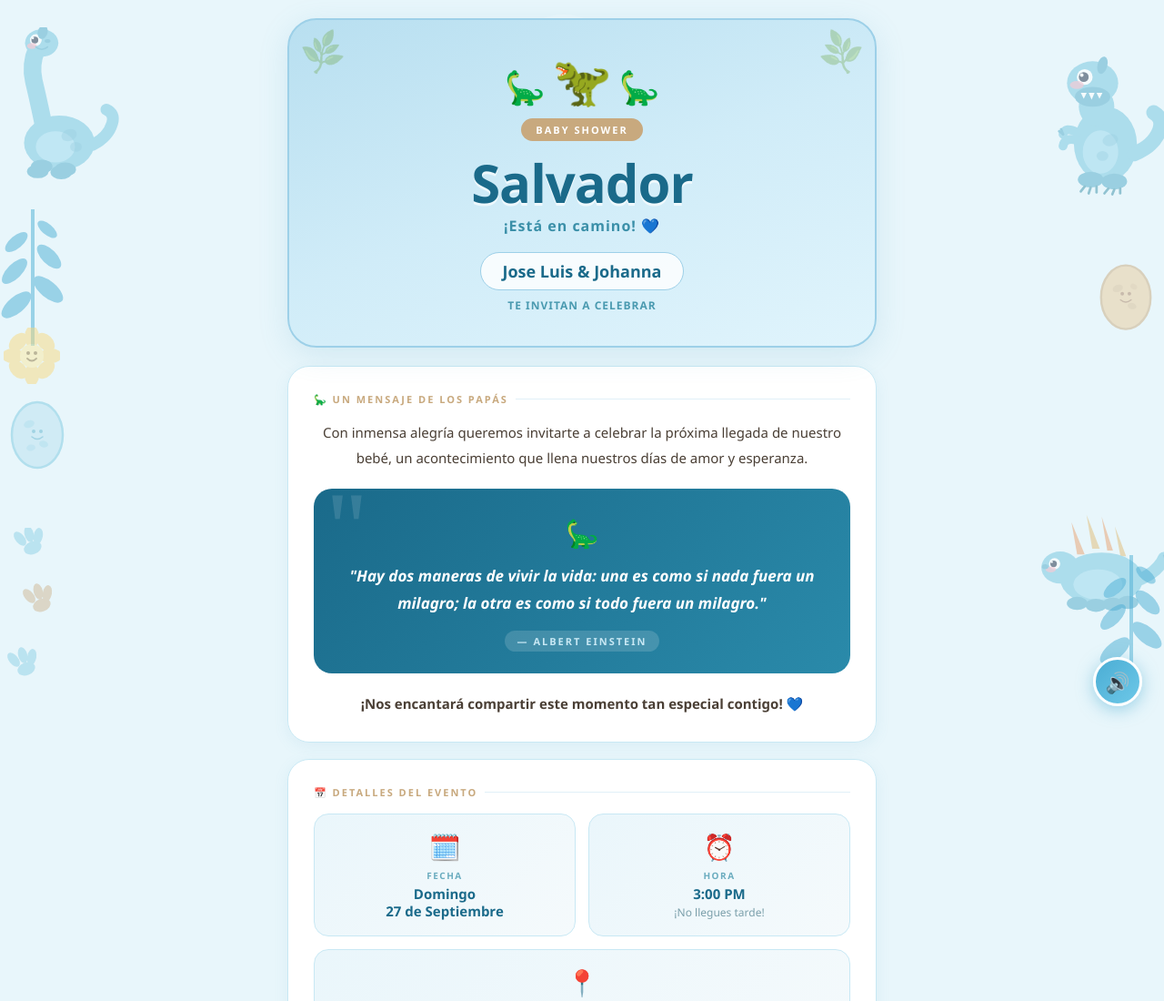
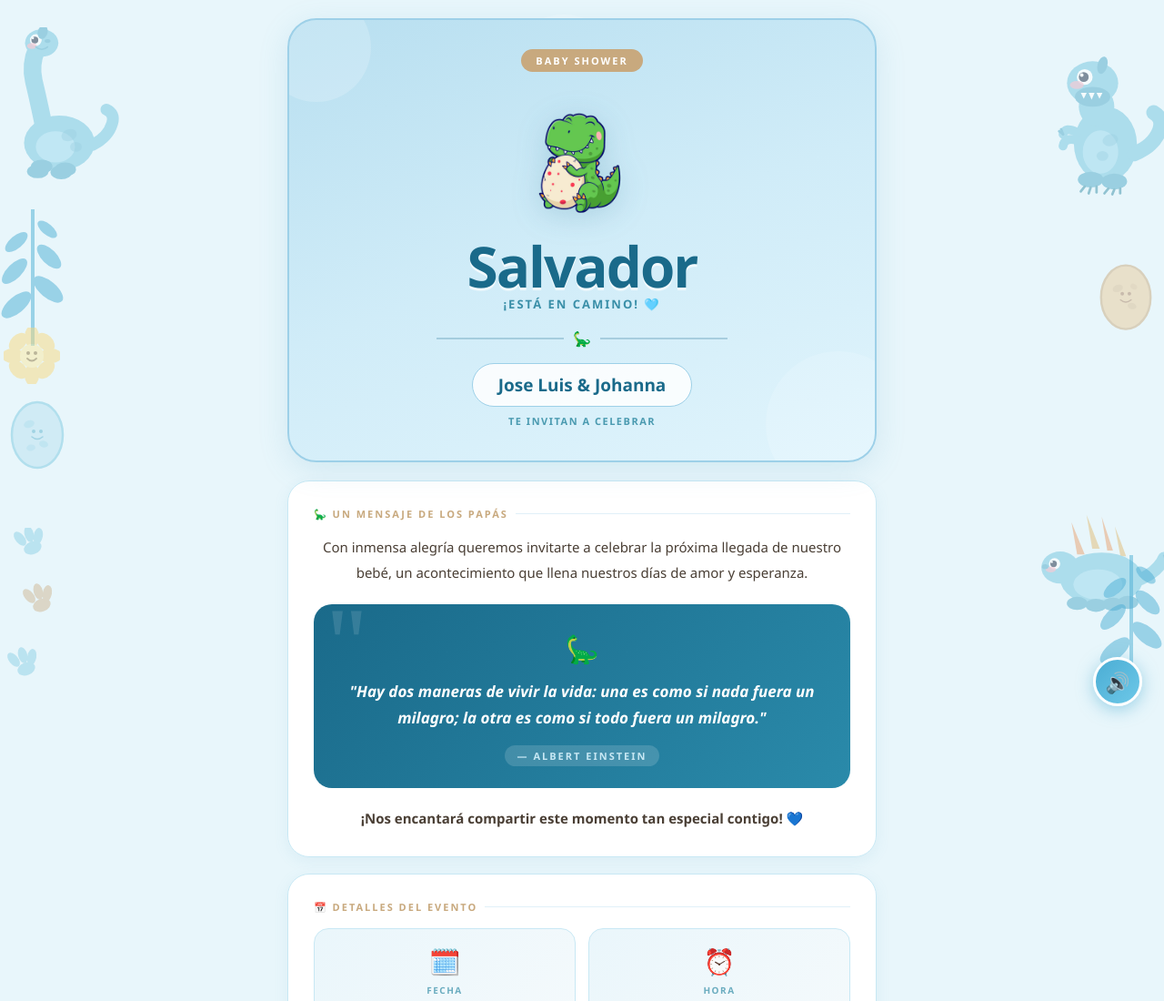
Before and after one commit to Strategicbuyer/baby-shower-salvador, a website: page index.html in a window 1280 px wide. Shown: the top 1100 px of the page at 91% size. Drawn offline with Linux system fonts and the light colour scheme; no server answers.

Commit message:
Add files via upload

```diff
--- a/index.html
+++ b/index.html
@@ -54,58 +54,94 @@
     .hero {
       background: linear-gradient(160deg, #b8dff0 0%, #d0ecf8 50%, #e0f4fc 100%);
       border-radius: 32px;
-      padding: 40px 32px 36px;
+      padding: 32px 28px 36px;
       text-align: center;
       border: 2px solid #9dd0e8;
       margin-bottom: 20px;
       box-shadow: 0 8px 32px rgba(100,170,200,0.18);
       position: relative; overflow: hidden;
     }
+
+    /* burbujas decorativas en esquinas del hero */
     .hero::before {
-      content: '🌿'; position: absolute;
-      top: 10px; left: 14px;
-      font-size: 36px; opacity: 0.28;
-      transform: rotate(-20deg);
+      content: '';
+      position: absolute;
+      top: -30px; left: -30px;
+      width: 120px; height: 120px;
+      border-radius: 50%;
+      background: rgba(255,255,255,0.18);
     }
     .hero::after {
-      content: '🌿'; position: absolute;
-      top: 10px; right: 14px;
-      font-size: 36px; opacity: 0.28;
-      transform: rotate(20deg) scaleX(-1);
+      content: '';
+      position: absolute;
+      bottom: -40px; right: -40px;
+      width: 160px; height: 160px;
+      border-radius: 50%;
+      background: rgba(255,255,255,0.14);
     }
 
-    .dino-row {
-      display: flex; justify-content: center;
-      align-items: flex-end; gap: 8px;
-      margin-bottom: 16px; font-size: 52px; line-height: 1;
+    /* fila superior: badge centrado */
+    .hero-badge-row {
+      margin-bottom: 12px;
+      position: relative; z-index: 1;
     }
-    .dino-small { font-size: 36px; }
+
+    /* imagen del dino */
+    .hero-dino-img {
+      display: block;
+      width: 160px;
+      height: 160px;
+      object-fit: contain;
+      margin: 0 auto 10px;
+      filter: drop-shadow(0 6px 16px rgba(26,106,138,0.18));
+      position: relative; z-index: 1;
+    }
 
     .badge {
       display: inline-block;
       background: #c8a97e; color: #fff;
       font-size: 11px; font-weight: 700;
       letter-spacing: 2px; text-transform: uppercase;
-      padding: 5px 16px; border-radius: 20px; margin-bottom: 14px;
+      padding: 5px 16px; border-radius: 20px;
     }
+
     .hero-title {
-      font-size: 58px; font-weight: 900; color: #1a6a8a;
-      line-height: 1.1; margin-bottom: 4px; letter-spacing: -1px;
-      text-shadow: 0 3px 0 rgba(255,255,255,0.65);
+      font-size: 62px; font-weight: 900; color: #1a6a8a;
+      line-height: 1.0; margin-bottom: 2px; letter-spacing: -2px;
+      text-shadow: 0 3px 0 rgba(255,255,255,0.70);
+      position: relative; z-index: 1;
     }
-    .hero-sub {
-      font-size: 16px; color: #3a8fa8; font-weight: 600;
-      margin-bottom: 18px; letter-spacing: 1px;
+    .hero-coming {
+      font-size: 13px; color: #3a8fa8; font-weight: 700;
+      letter-spacing: 2px; text-transform: uppercase;
+      margin-bottom: 18px;
+      position: relative; z-index: 1;
     }
+
+    /* divisor decorativo */
+    .hero-divider {
+      display: flex; align-items: center; gap: 10px;
+      margin: 0 auto 16px;
+      max-width: 320px;
+      position: relative; z-index: 1;
+    }
+    .hero-divider::before, .hero-divider::after {
+      content: ''; flex: 1; height: 1.5px;
+      background: rgba(26,106,138,0.25);
+    }
+    .hero-divider-icon { font-size: 16px; }
+
     .parents {
       display: inline-block;
-      background: rgba(255,255,255,0.82);
+      background: rgba(255,255,255,0.85);
       border: 1.5px solid #9dd0e8; border-radius: 50px;
-      padding: 8px 24px; font-size: 18px; font-weight: 700; color: #1a6a8a;
+      padding: 10px 28px; font-size: 19px; font-weight: 800; color: #1a6a8a;
+      position: relative; z-index: 1;
     }
     .parents-lbl {
-      font-size: 12px; color: #4a9ab0; font-weight: 600;
-      margin-top: 8px; letter-spacing: 1px; text-transform: uppercase;
+      font-size: 11px; color: #4a9ab0; font-weight: 600;
+      margin-top: 8px; letter-spacing: 1.5px; text-transform: uppercase;
+      position: relative; z-index: 1;
     }
 
     /* ── CARDS ── */
@@ -514,14 +550,22 @@
 
   <!-- HERO -->
   <div class="hero">
-    <div class="dino-row">
-      <span class="dino-small">🦕</span>
-      <span>🦖</span>
-      <span class="dino-small">🦕</span>
+    <!-- Badge -->
+    <div class="hero-badge-row">
+      <span class="badge">Baby Shower</span>
     </div>
-    <div class="badge">Baby Shower</div>
+    <!-- Imagen dino kawaii -->
+    <img class="hero-dino-img"
+         src="Imagen de referencia.png"
+         alt="Dinosaurio bebé kawaii" />
+    <!-- Nombre del bebé -->
     <div class="hero-title">Salvador</div>
-    <div class="hero-sub">¡Está en camino! 💙</div>
+    <div class="hero-coming">¡Está en camino! 🩵</div>
+    <!-- Divisor decorativo -->
+    <div class="hero-divider">
+      <span class="hero-divider-icon">🦕</span>
+    </div>
+    <!-- Papás -->
     <div class="parents">Jose Luis &amp; Johanna</div>
     <div class="parents-lbl">Te invitan a celebrar</div>
   </div>
```
Also changed, not shown: Imagen de referencia.png (added).
